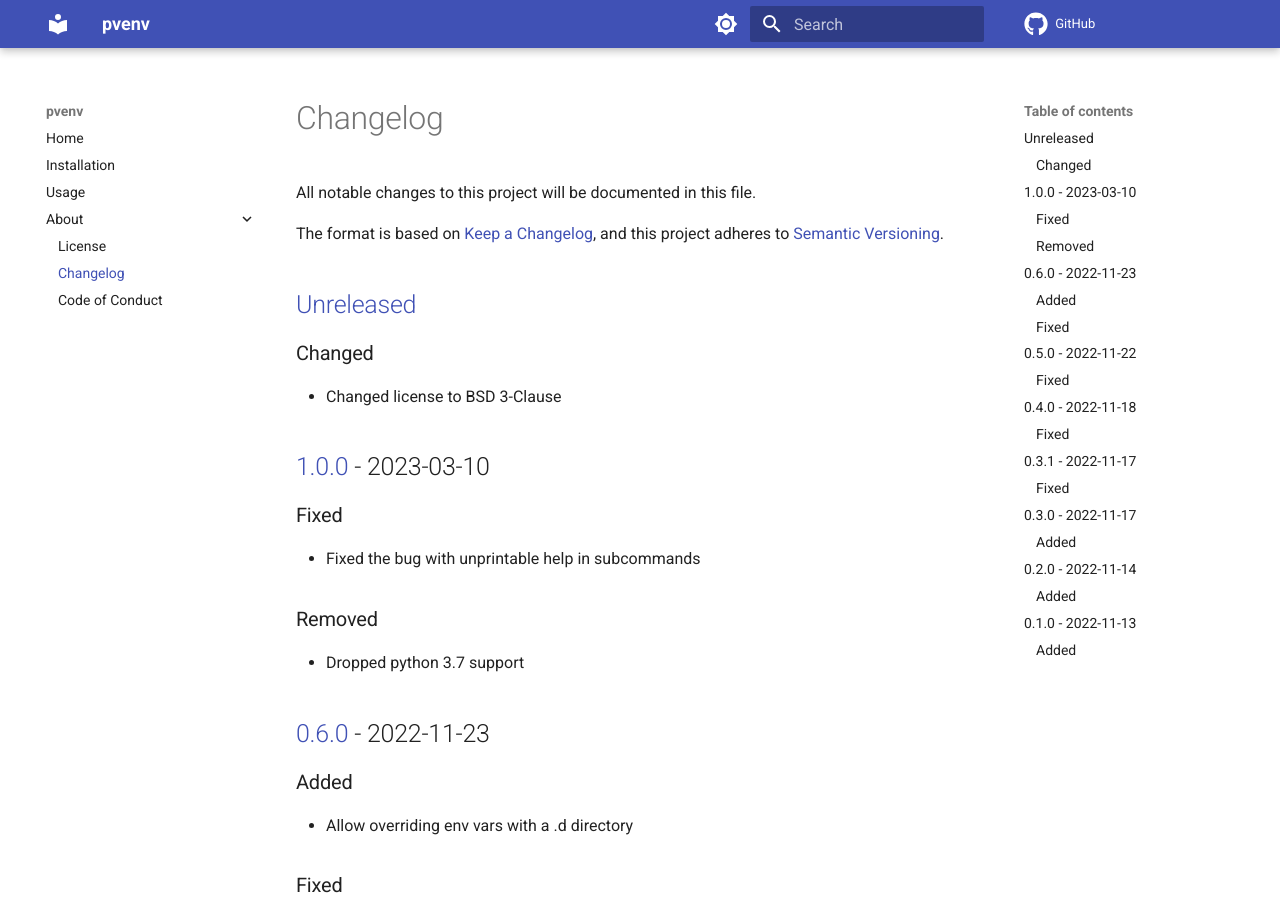
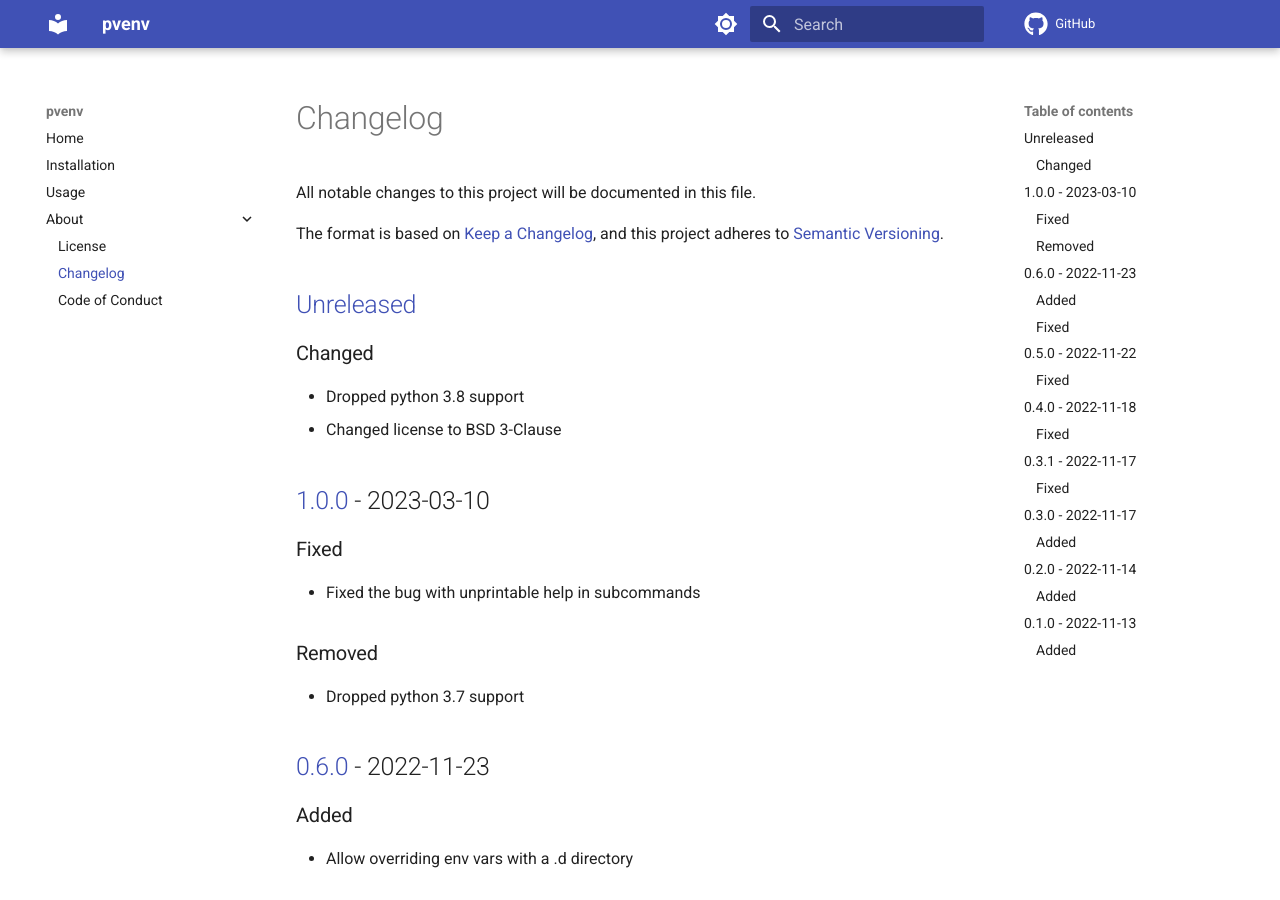
Before and after one commit to spapanik/pvenv, an MkDocs documentation site: the page built from docs/CHANGELOG.md, in a window 1280 px wide and 900 px high. Built offline with MkDocs 1.6.1 and Material for MkDocs 9.7.7, drawn with Linux system fonts in a browser that asks for light colours; comment, search, counter and statistics services are not loaded.

Commit message:
📚 Update CHANGELOG

```diff
--- a/docs/CHANGELOG.md
+++ b/docs/CHANGELOG.md
@@ -8,6 +8,7 @@ The format is based on [Keep a Changelog], and this project adheres to [Semantic
 
 ### Changed
 
+-   Dropped python 3.8 support
 -   Changed license to BSD 3-Clause
 
 ## [1.0.0] - 2023-03-10
```
